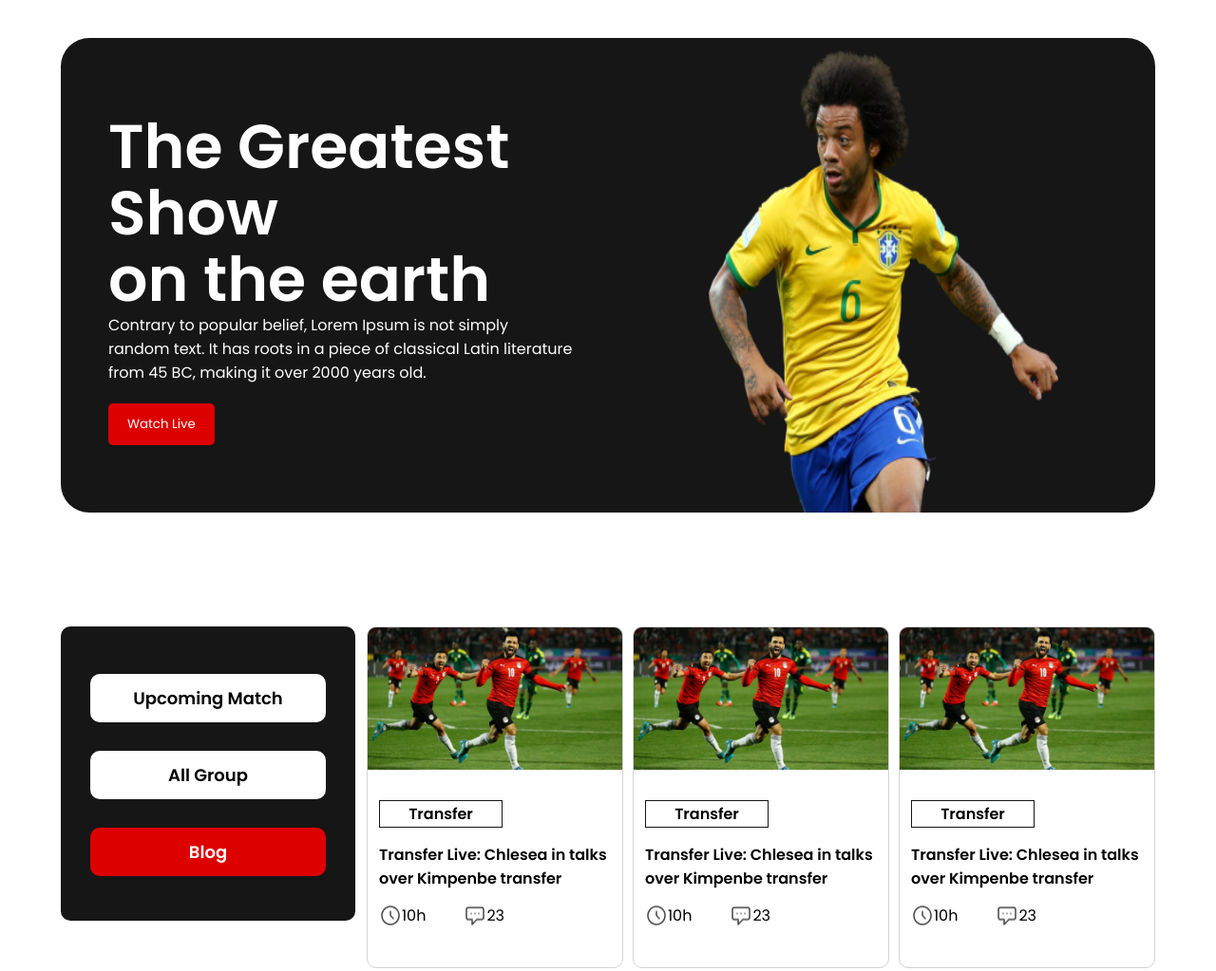
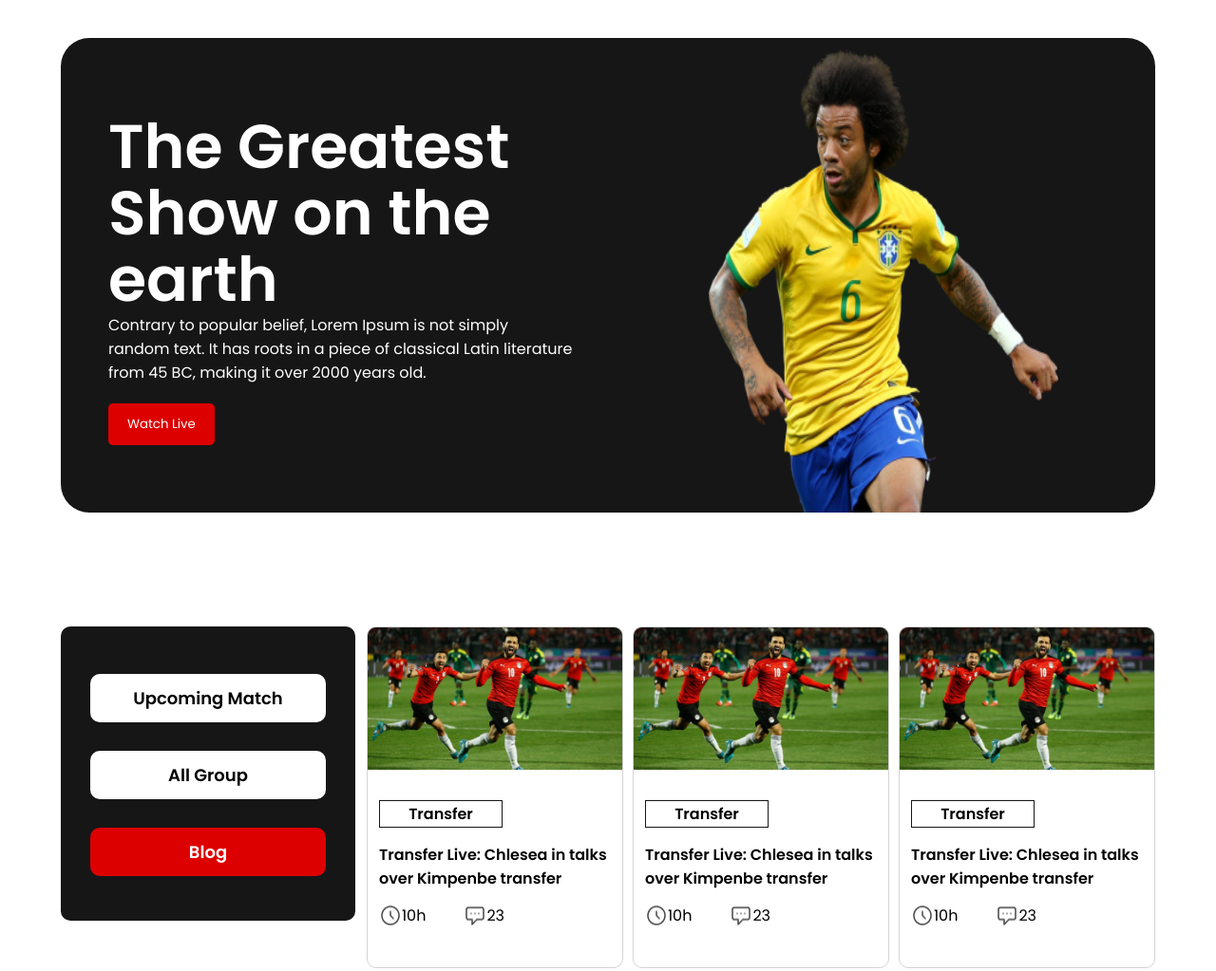
Before and after one commit to Sabbir098/world-cup-responsive-layout, a plain HTML site: page index.html in a window 1280 px wide. Shown: the top 1023 px of the page at 95% size. Drawn offline with Linux system fonts and the light colour scheme; some icons are missing.

Commit message:
completed

```diff
--- a/css/style.css
+++ b/css/style.css
@@ -134,7 +134,6 @@ h3{
     width: 130px;
     text-align: center;
     font-size: 16px;
-    /* margin-top: 20px; */
 }
 .icons-area{
     display: flex;
@@ -180,7 +179,11 @@ h3{
 
 /* Media Queries  */
 
+/* responsive for mobile  */
+
 @media only screen and (max-width: 576px){
+
+    /* top-banner media query styles  */
         .top-banner{
             display: flex;
             flex-direction: column;
@@ -191,10 +194,12 @@ h3{
         .top-banner-info{
             text-align: center;
             margin-top: 30px;
+            width: 100%;
         }
         .top-heading{
             font-size: 22px;
             line-height: 33px;
+
 
         }
         /* .content1::before{
@@ -222,6 +227,7 @@ h3{
             justify-content: center;
         }
 
+            /* Middle area media query styles  */
         .middle-area{
             display: flex;
             flex-direction: column;
@@ -247,6 +253,9 @@ h3{
             width: 310px;
             height: 390px;
         }
+
+        /* footer section  */
+
         .footer{
             height: 415px;
             margin-top: 100px;
@@ -269,7 +278,13 @@ h3{
 
         }
 }
-@media only screen and (min-width: 578px) and (max-width: 1023px) {
+
+/* Media Query responsive for tab  */
+
+@media only screen and (min-width: 577px) and (max-width: 1023px) {
+
+    /* top banner section  */
+
     .top-banner{
         width: 940px;
         margin-top: 20px;
@@ -292,6 +307,9 @@ h3{
     .btn-area{
         margin-top: 40px;
     }
+
+    /* middle area section  */
+
     .middle-area{
         display: flex;
         flex-direction: column;
@@ -323,6 +341,7 @@ h3{
         height: 480px;
     }
 
+        /* footer section  */
     .footer{
         width: 955px;
     }
--- a/index.html
+++ b/index.html
@@ -16,8 +16,8 @@
 
             <div class="top-banner-info">
                 <h1 class="top-heading">
-                    <span class="content3">The Greatest Show </span>
-                    <span class="content1">on the earth </span>
+                    <span class="content3">The Greatest </span> Show
+                     on the earth
                 </h1>
                 <p>Contrary to popular belief,<span class="content2"> Lorem Ipsum</span> is not simply <br>
                    random text.<span class="content2"> It has roots in a piece of classical Latin literature <br> from 45 BC, making it over 2000 years old.</span>
```
